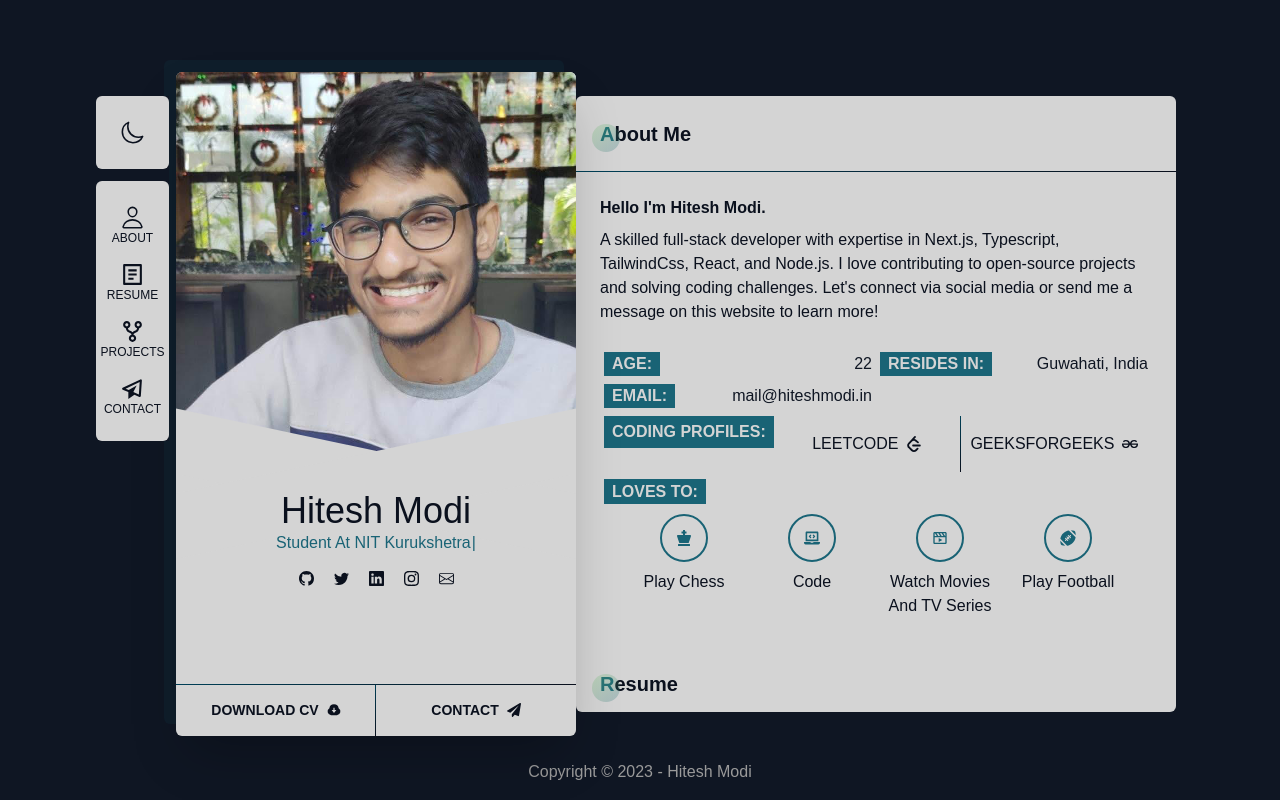
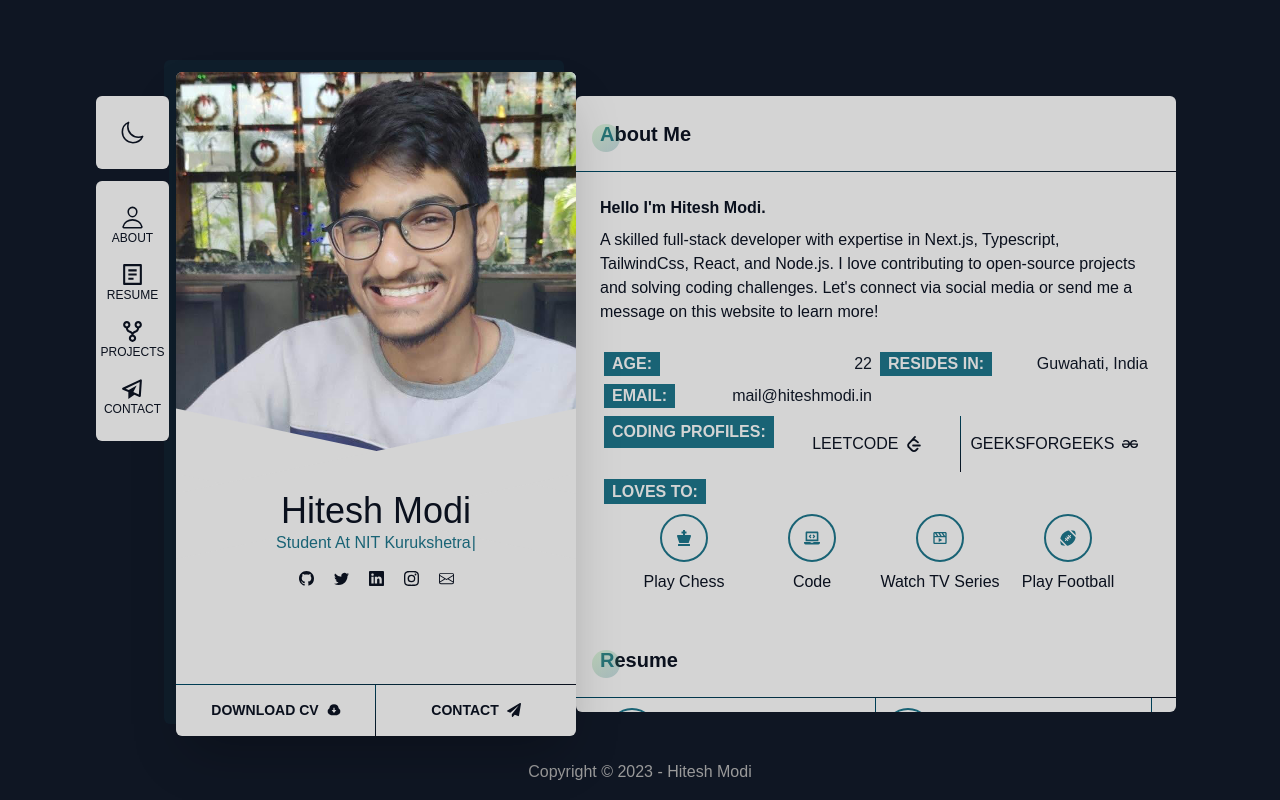
Before and after one commit to hiteshmodi0624/Portfolio, a Next.js app: page / in a window 1280 px wide. Built offline with nearby package versions, Linux system fonts and the light colour scheme; a web font is replaced by a local one.

Commit message:
Update hobbies.tsx

```diff
--- a/components/sections/about/hobbies.tsx
+++ b/components/sections/about/hobbies.tsx
@@ -13,7 +13,7 @@ const Hobbies=()=>{
                 <IconWrapper icon={<FaLaptopCode />} title="Code" />
                 <IconWrapper
                     icon={<BiMoviePlay />}
-                    title="Watch Movies And TV Series"
+                    title="Watch TV Series"
                 />
                 <IconWrapper icon={<FaFootballBall />} title="Play Football" />
             </div>
```
